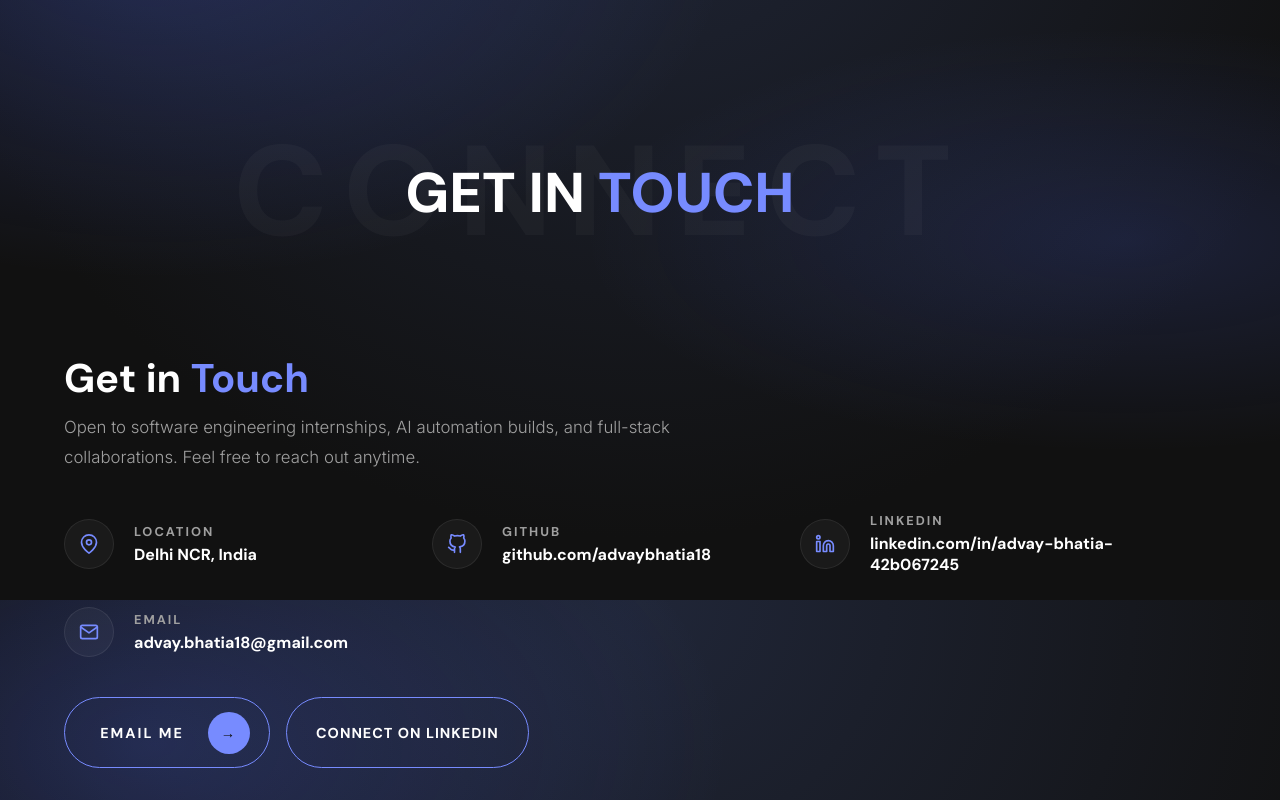
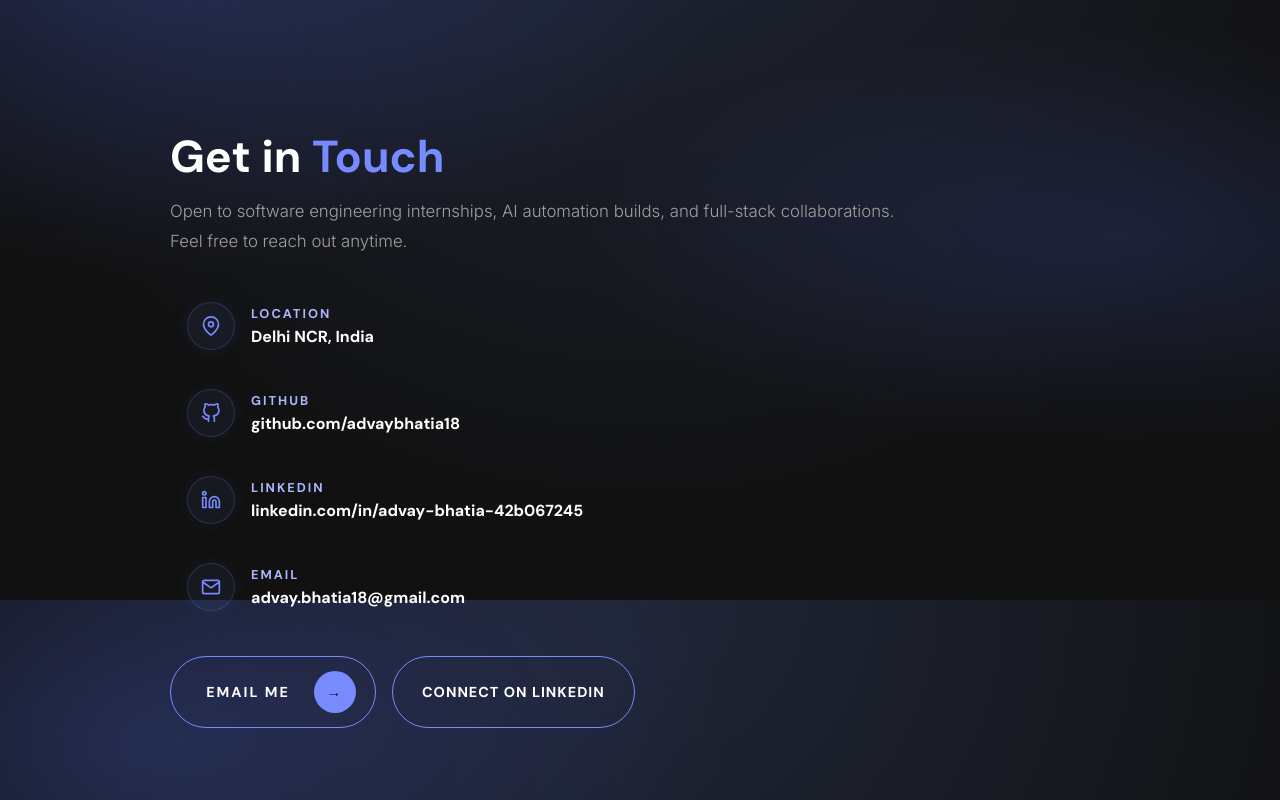
Before and after one commit to advaybhatia18/Portfolio, a plain HTML site: page index.html in a window 1280 px wide. Shown: the part 5000-5800 px from the top of the page. Drawn offline with Linux system fonts and the light colour scheme.

Commit message:
Redesign contact section

```diff
--- a/index.html
+++ b/index.html
@@ -290,14 +290,9 @@
 
   <!-- Contact -->
   <section id="contact">
-    <div class="sec-title-container reveal">
-      <h2 class="sec-bg-text" aria-hidden="true">CONNECT</h2>
-      <h2 class="sec-title">GET IN <span>TOUCH</span></h2>
-    </div>
-
     <div class="contact-grid">
       <div class="contact-info reveal">
-        <h3 class="contact-heading">Get in <span>Touch</span></h3>
+        <h2 class="contact-heading">Get in <span>Touch</span></h2>
         <p class="contact-lead">Open to software engineering internships, AI automation builds, and full-stack collaborations. Feel free to reach out anytime.</p>
 
         <div class="contact-details">
--- a/style.css
+++ b/style.css
@@ -762,16 +762,17 @@ section {
 /* Contact */
 .contact-grid {
   display: grid;
-  grid-template-columns: 1fr;
-  gap: 4rem;
+  grid-template-columns: minmax(0, 1fr);
+  max-width: 860px;
+  margin: 0 auto;
   align-items: start;
 }
 
 .contact-heading {
   font-family: var(--sans);
-  font-size: clamp(1.6rem, 4vw, 2.5rem);
+  font-size: clamp(2rem, 4vw, 2.8rem);
   color: var(--text-main);
-  margin-bottom: 0.5rem;
+  margin-bottom: 0.65rem;
 }
 
 .contact-heading span {
@@ -780,42 +781,53 @@ section {
 
 .contact-lead {
   color: var(--text-muted);
-  margin-bottom: 2.5rem;
+  margin-bottom: 2rem;
   font-size: 1.05rem;
   line-height: 1.8;
   font-weight: 300;
-  max-width: 650px;
+  max-width: 760px;
 }
 
 .contact-details {
-  display: grid;
-  grid-template-columns: repeat(auto-fit, minmax(260px, 1fr));
-  gap: 2rem;
-  margin-bottom: 2.5rem;
+  display: flex;
+  flex-direction: column;
+  gap: 0.7rem;
+  margin-bottom: 2rem;
 }
 
 .contact-item {
   display: flex;
   align-items: center;
-  gap: 1.25rem;
+  gap: 1rem;
+  padding: 0.8rem 1rem;
+  border: 1px solid transparent;
+  border-radius: 16px;
+  transition: background 0.25s ease, border-color 0.25s ease, transform 0.25s ease;
+}
+
+.contact-item:hover {
+  background: rgba(119, 139, 255, 0.045);
+  border-color: rgba(119, 139, 255, 0.18);
+  transform: translateX(4px);
 }
 
 .contact-icon {
-  width: 50px;
-  height: 50px;
+  width: 48px;
+  height: 48px;
   border-radius: 50%;
-  background: var(--glass-bg);
-  border: 1px solid var(--glass-border);
+  background: rgba(119, 139, 255, 0.07);
+  border: 1px solid rgba(119, 139, 255, 0.2);
   display: flex;
   align-items: center;
   justify-content: center;
   color: var(--accent);
   flex-shrink: 0;
+  box-shadow: 0 0 18px rgba(119, 139, 255, 0.08);
 }
 
 .contact-text h4 {
   font-family: var(--sans);
-  color: var(--text-muted);
+  color: var(--accent-bright);
   font-size: 0.8rem;
   text-transform: uppercase;
   letter-spacing: 2px;
```
